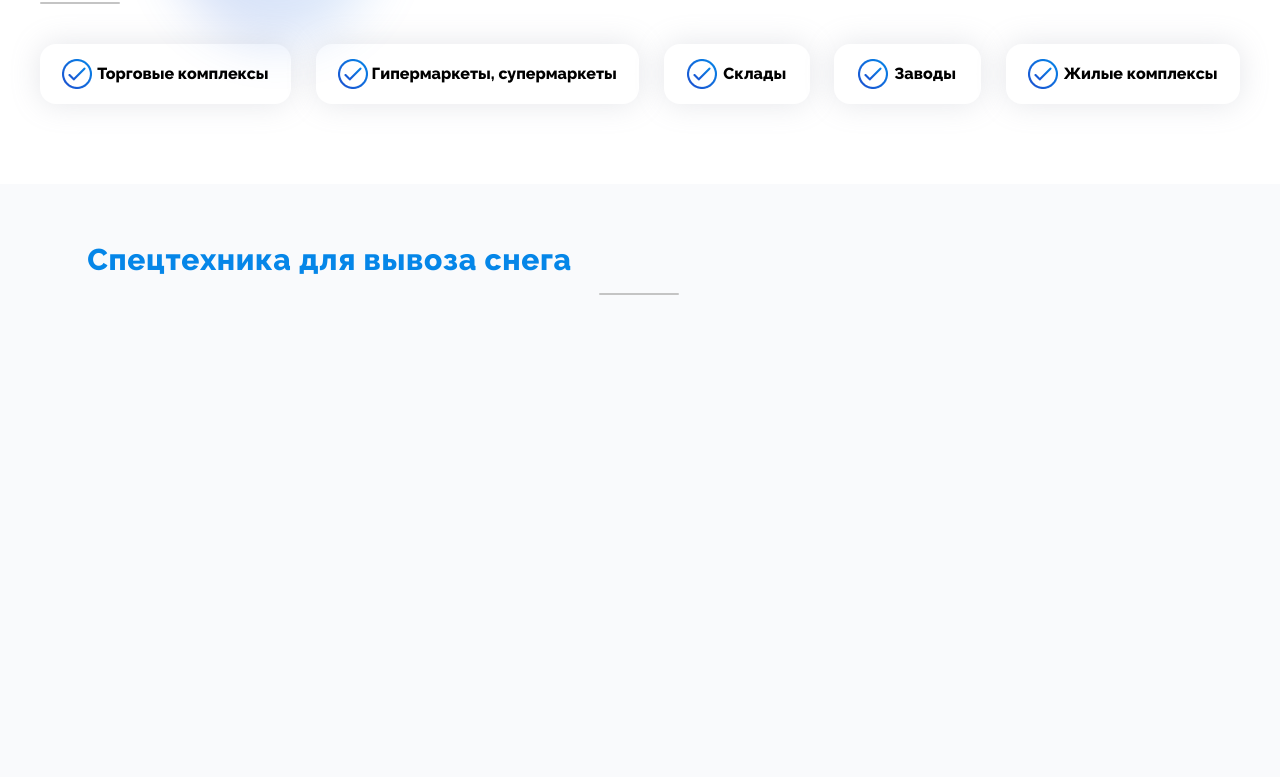
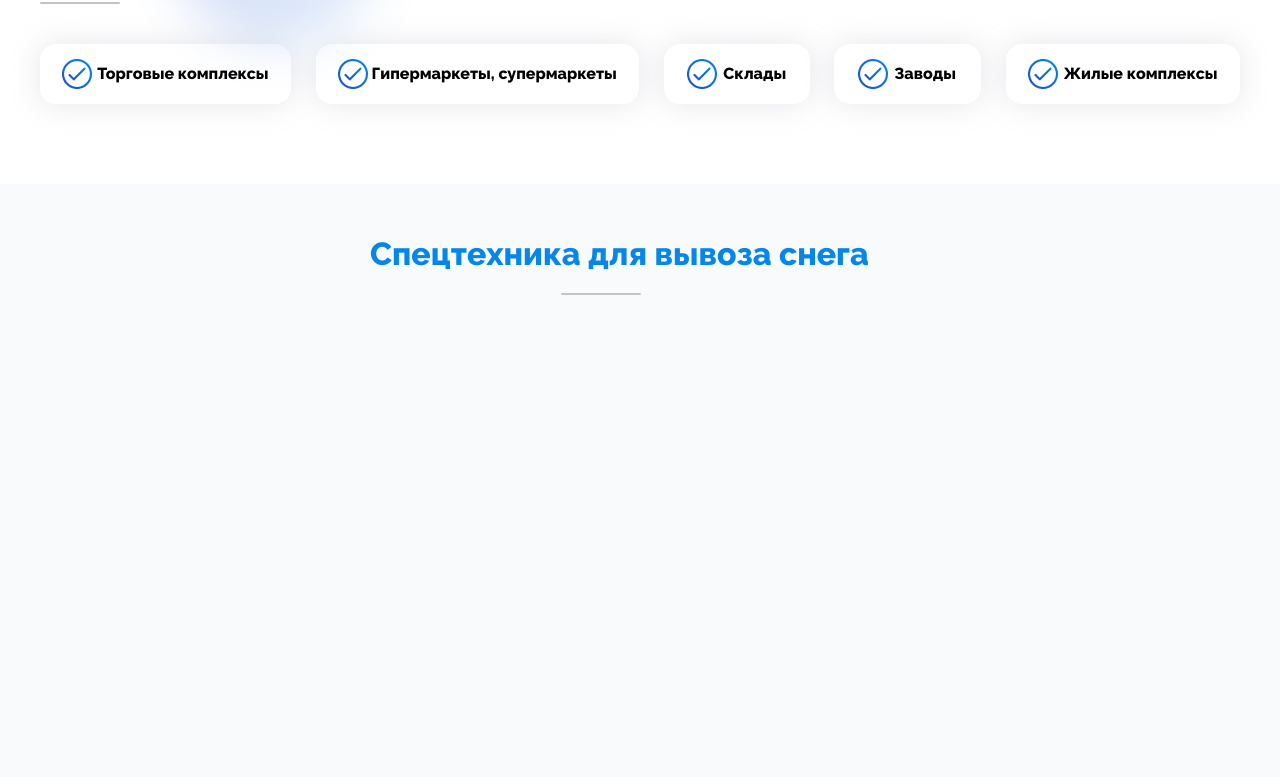
Before and after one commit to spyrro/vksevis, a plain HTML site: page vksevis/index.html in a window 1280 px wide. Shown: the part 744-1521 px from the top of the page. Drawn offline with Linux system fonts and the light colour scheme.

Commit message:
Add files via upload

```diff
--- a/vksevis/assets/css/style.css
+++ b/vksevis/assets/css/style.css
@@ -31,9 +31,6 @@ h2 {
 .header {
     width: 100%;
     height: 80px;
-    top: 0;
-    left: 0;
-    right: 0;
     background: #FFFFFF;
     box-shadow: 0px 0px 20px rgba(148, 148, 148, 0.25);
     margin: 0;
@@ -175,14 +172,11 @@ h2 {
     background-color: #FFFFFF;
     box-shadow: 0px 0px 30px rgba(141, 149, 165, 0.23);
     border-radius: 30px 0px 0px 30px;
-    width: 100%;
-    height: 180px;
     float: right;
     display: flex;
-    margin: 20px 30px;
-    margin: -91px -477px;
     border: 1px solid #E5E5E5;
-
+    width: 1111px;
+    margin-top: -90px
 }
 
 .text_insale_card {
@@ -251,7 +245,6 @@ h2 {
     height: 211px;
     left: 170px;
     top: 576px;
-
     background: linear-gradient(45deg, #1D4FCF 0%, #8BCDFF 100%);
     opacity: 0.2;
     filter: blur(25px);
@@ -375,36 +368,27 @@ h2 {
     padding: 15px 20px;
 }
 
-.backgrundcol {
-    position: absolute;
-    width: 100%;
+.bgcol {
+    background: #F9FAFC;
     height: 593px;
-    background: #F9FAFC;
     margin-top: 80px;
-
 }
 
-.backgrundcol1 {
-
-    width: 1000px;
-    height: 593px;
-    background: #F9FAFC;
-    margin-top: 80px;
-
-}
-
-.hslider {
-    text-align: center;
-    margin: 58px 632px 0px -69px;
-}
-
-.hslider::after {
+.h1graybg::after {
     content: "";
     width: 80px;
     height: 2px;
     display: block;
-    margin: 16px 628px;
+    margin: 20px 191px;
     background: #C4C4C4;
     border-radius: 6px;
-    padding: 0;
 }
+
+h1 {
+    color: #0586E8;
+
+}
+
+.h1graybg {
+    padding: 30px 330px;
+}
--- a/vksevis/index.html
+++ b/vksevis/index.html
@@ -70,6 +70,7 @@
             </div>
 
         </div>
+    </div>
 
     <div class="salecard">
 
@@ -84,6 +85,7 @@
             <div class="padinbuttonsale"><button class="butsalle"> <a href="#">Получить скидку</a></button></div>
         </div>
     </div>
+    <div class="container">
         <div class="circle"></div>
 
         <div class="headline">
@@ -109,14 +111,21 @@
                 <div class="textinspi5"><img src="assets/images/galochka.png" alt="">Жилые комплексы</div>
             </div>
         </div>
-
-<div class="backgrundcol">
-        <h2 class="hslider">Спецтехника для вывоза снега</h2>
     </div>
 
 
 
+    <div class="bgcol">
+        <div class="container">
+            <div class="h1graybg">
+                <h1>Спецтехника для вывоза снега</h1>
+            </div>
 
+            <div class="card"></div>
+
+
+
+        </div>
     </div>
 
 
@@ -126,10 +135,9 @@
 
 
 
-    <div class="backgrundcol1"></div>
 
 
-    </div>
+
 </body>
 
 </html>
```
Lines whose indentation alone changed are shown as unchanged.
